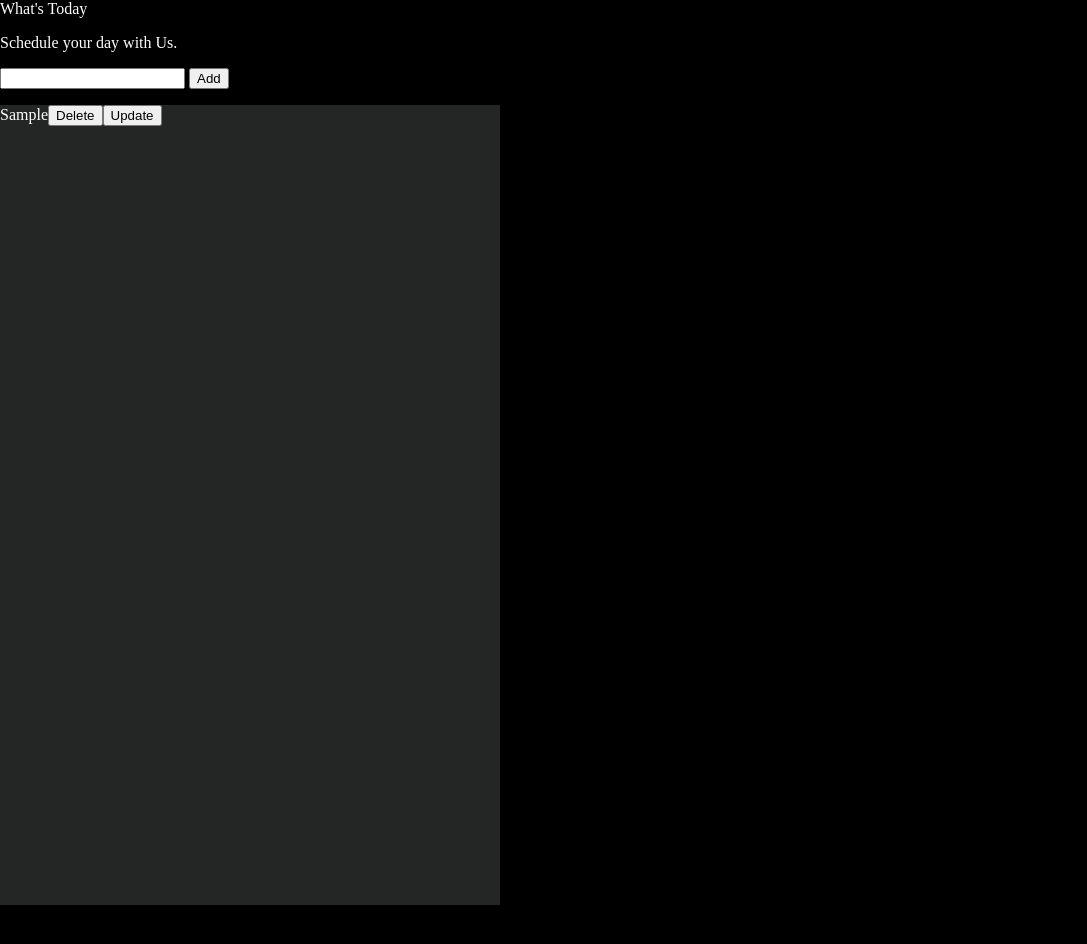
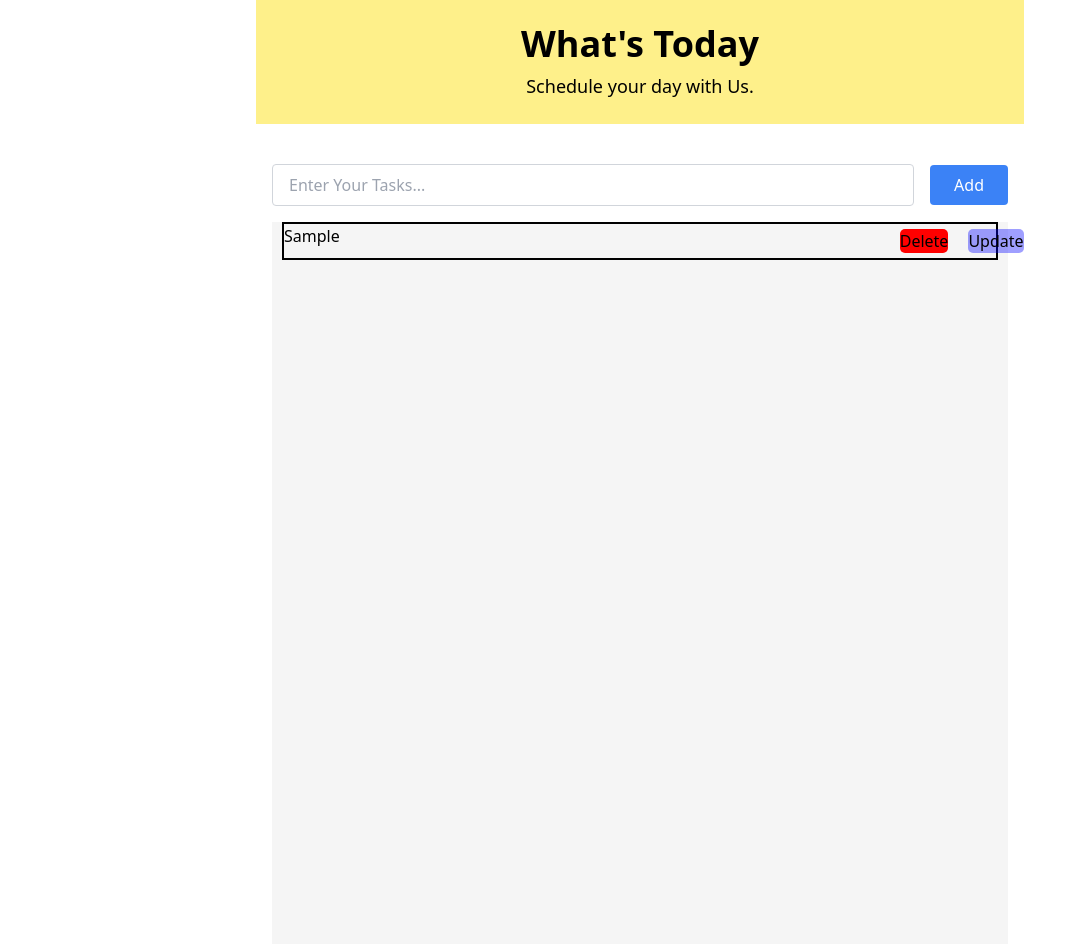
Before and after one commit to Mihirvetal/WhatsToday, a website: page index.html in a window 1280 px wide. Both pictures are taken after typing "Sample" into the empty fields and a click on the button "Add". Shown: the whole page, without its empty margins (0-1087 px from the left). Before the commit the page ends 905 px from the top, so only its background shows below. Drawn offline with nearby package versions, Linux system fonts and the light colour scheme.

Commit message:
Done with project

```diff
--- a/index.html
+++ b/index.html
@@ -1,27 +1,28 @@
-<!DOCTYPE html5>
+<!DOCTYPE html>
 <html lang="en">
 
 <head>
     <meta charset="UTF-8">
     <meta name="viewport" content="width=device-width, initial-scale=1.0">
     <meta name="description" content="todo">
-    <title>WHat's Today</title>
+    <title>What's Today</title>
     <link rel="stylesheet" href="style.css">
+    <script src="https://cdn.tailwindcss.com"></script>
 </head>
 
 <body>
-    <div class="container">
-        <div class="heading">
-            <span>What's Today</span>
-            <p>Schedule your day with Us.</p>
+    <div class="bg-yellow-200 mx-auto max-w-screen-md p-6">
+        <div class="text-center">
+            <h1 class="text-4xl font-bold">What's Today</h1>
+            <p class="text-lg mt-2">Schedule your day with Us.</p>
         </div>
     </div>
-    <div class="workshop">
-        <form>
-            <input type="text" class="input">
-            <button type="submit" class="sbbtn">Add</button>
+    <div class="mt-6 max-w-screen-md mx-auto p-4">
+        <form class="flex items-center gap-4">
+            <input type="text" class="input border border-gray-300 rounded px-4 py-2 flex-grow" placeholder="Enter Your Tasks...">
+            <button type="submit" class="sbbtn bg-blue-500 text-white px-6 py-2 rounded">Add</button>
         </form>
-        <div class="taskarea">
+        <div class="taskarea mt-4">
 
         </div>
     </div>
--- /dev/null
+++ b/package.json
@@ -0,0 +1,5 @@
+{
+  "devDependencies": {
+    "tailwindcss": "^3.4.16"
+  }
+}
--- a/script.js
+++ b/script.js
@@ -64,28 +64,35 @@ submitbtn.addEventListener("click", (e) => {
   e.preventDefault();
   const task = inputValue.value.trim();
 
+
   if (task) {
     const taskname = document.createElement("div");
     taskname.textContent = task;
+    taskname.classList.add("task-item");
 
     const deleteTask = document.createElement("button");
+
     deleteTask.innerText = "Delete";
+    deleteTask.classList.add("dlt-btn");
     deleteTask.addEventListener("click", () => {
       taskname.remove();
     });
 
     const updateTask = document.createElement("button");
     updateTask.innerText = "Update";
+    updateTask.classList.add("upd-btn");
+
     updateTask.addEventListener("click", () => {
       const updatedTask = prompt("Enter new task", taskname.textContent);
       if (updatedTask) {
         taskname.textContent = updatedTask;
-        taskname.append(deleteTask, updateTask); // Re-append buttons after update
+        taskname.append(deleteTask, updateTask);
       }
     });
 
-    taskname.append(deleteTask, updateTask); // Append both buttons
+    taskname.append(deleteTask, updateTask);
     taskarea.append(taskname);
+
     inputValue.value = "";
   }
 });
--- a/style.css
+++ b/style.css
@@ -1,13 +1,48 @@
-body{
-    margin: 0;
-    padding: 0;
-    box-sizing: border-box;
-    background-color: black;
-    color: white;
+@tailwind base;
+@tailwind components;
+@tailwind utilities;
+
+body {
+  margin: 0;
+  padding: 0;
+  box-sizing: border-box;
+
+}
+.container {
+  max-width: 1240px;
+}
+.heading {
+  margin: 0;
+}
+.workshop {
+  margin: 0;
 }
 
-.taskarea{
-    width: 500px;
-    background-color: rgb(36, 38, 38);
-    height: 800px;
+.taskarea {
+  width: 100%;
+background-color: whitesmoke;
+  height: 800px;
 }
+
+.task-item{
+  display: flex;
+  border: 2px solid black;
+  margin: 10px;
+  gap: 10px;
+
+
+
+}
+
+
+.dlt-btn{
+  background-color: red;
+  border-radius: 5px;
+  margin: 5px;
+  margin-left: 550px;
+}
+.upd-btn{
+  background-color: rgba(0, 0, 255, 0.377);
+  border-radius: 5px;
+  margin: 5px;
+}
--- /dev/null
+++ b/tailwind.config.js
@@ -0,0 +1,8 @@
+/** @type {import('tailwindcss').Config} */
+module.exports = {
+  content: ["./style.css"],
+  theme: {
+    extend: {},
+  },
+  plugins: [],
+}
```
Also changed, not shown: output.css (added), 1 other file.
